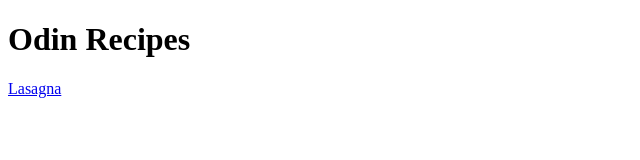
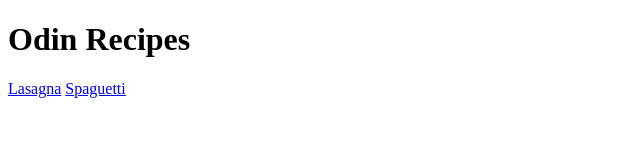
Before and after one commit to malejandrosan/odin-recipes, a plain HTML site: page index.html in a window 1280 px wide. Shown: the full height of the page, 0-640 px from the left. Drawn offline with Linux system fonts and the light colour scheme.

```diff
--- a/index.html
+++ b/index.html
@@ -8,5 +8,6 @@
     <body>
         <h1>Odin Recipes</h1>
         <a href="recipes/lasagna.html">Lasagna</a>
+        <a href="recipes/spaguetti.html">Spaguetti</a>
     </body>
 </html>
```
Also changed, not shown: recipes/spaguetti.html (+1 -0 lines), img/pizza.jpeg (added), recipes/pizza.html (added).
